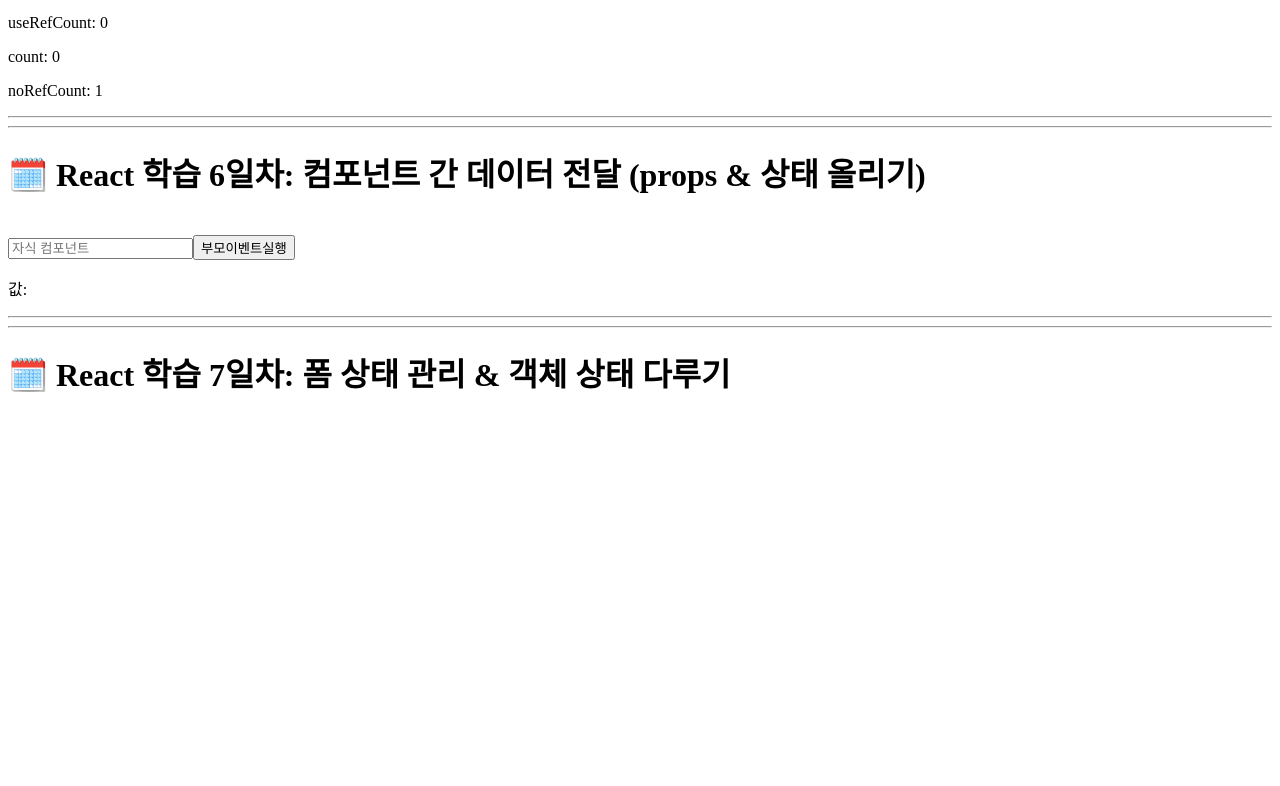
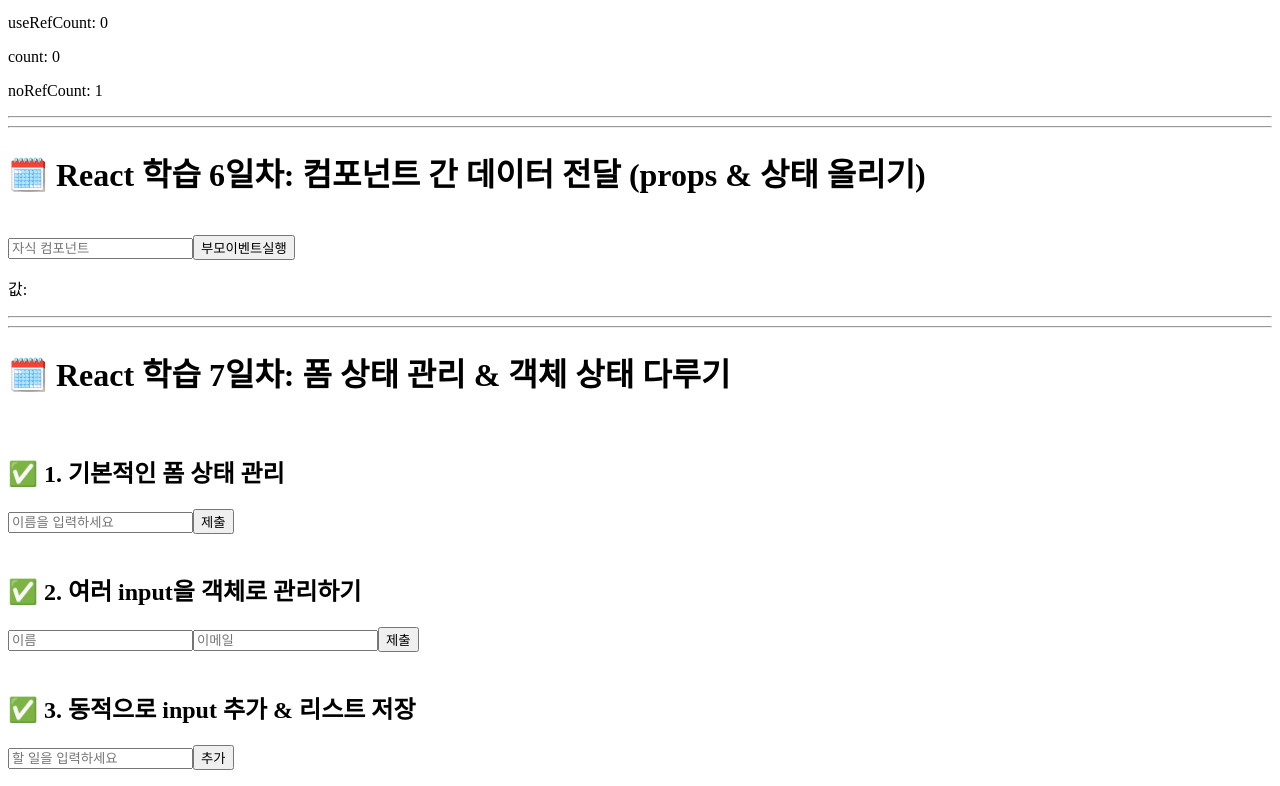
Before and after one commit to kimsigi/react, a React (Vite) app: page / in a window 1280 px wide. Shown: the part 1486-2272 px from the top of the page. Before the commit the page ends 1903 px from the top, so only its background shows below. Built offline with nearby package versions, Linux system fonts and the light colour scheme.

Commit message:
day7 commit

```diff
--- a/src/components/day7/Day7App.tsx
+++ b/src/components/day7/Day7App.tsx
@@ -1,7 +1,20 @@
+import MultiForm from "./MultiForm";
+import SimpleForm from "./SimpleForm";
+import TodoForm from "./TodoForm";
+
 export default function Day7App() {
     return (
         <>
             <h1>🗓️ React 학습 7일차: 폼 상태 관리 & 객체 상태 다루기</h1>
+            <br />
+            <h2>✅ 1. 기본적인 폼 상태 관리</h2>
+            <SimpleForm />
+            <br />
+            <h2>✅ 2. 여러 input을 객체로 관리하기</h2>
+            <MultiForm />
+            <br />
+            <h2>✅ 3. 동적으로 input 추가 & 리스트 저장</h2>
+            <TodoForm />
         </>
     )
 }
--- /dev/null
+++ b/src/components/day7/MultiForm.tsx
@@ -0,0 +1,29 @@
+import { useState } from "react";
+
+export default function MultiForm() {
+    const [form, setForm] = useState({
+        name: '',
+        email: '',
+    });
+
+    const handlerChange = (e) => {
+        const { name, value } = e.target;
+        setForm((prev) => ({
+            ...prev,
+            [name]: value
+        }));
+    };
+
+    const handlerSubmit = (e: React.FormEvent<HTMLFormElement>) => {
+        e.preventDefault();
+        alert(`이름: ${form.name}, 이메일: ${form.email}`);
+    };
+
+    return (
+        <form onSubmit={handlerSubmit}>
+            <input type="text" name="name" value={form.name} onChange={handlerChange}  placeholder="이름" />
+            <input type="text" name="email" value={form.email} onChange={handlerChange} placeholder="이메일" />
+            <button type="submit">제출</button>
+        </form>
+    );
+}
--- /dev/null
+++ b/src/components/day7/SimpleForm.tsx
@@ -0,0 +1,19 @@
+import { useState } from "react";
+
+export default function SimpleForm() {
+    const [name, setName] = useState('');
+    const handlerSubmit = (e: React.FormEvent<HTMLFormElement>) => {
+        e.preventDefault();
+        alert(`이름: ${name}`);
+    }
+    return (
+        <form onSubmit={handlerSubmit}>
+            <input  type="text"
+                    value={name}
+                    onChange= {(e) => setName(e.target.value)}
+                    placeholder="이름을 입력하세요"
+            />
+            <button type="submit">제출</button>
+        </form>
+    );
+}
--- /dev/null
+++ b/src/components/day7/TodoForm.tsx
@@ -0,0 +1,34 @@
+import { useState } from "react";
+
+export default function TodoForm() {
+    const [todo, setTodo] = useState('');
+    const [list, setList] = useState([]);
+
+    const handleSubmit = (e) => {
+        e.preventDefault();
+        if ( todo.trim() === '' ) {
+            alert('할 일을 입력하세요');
+            return;
+        }
+        console.log(todo, list);
+        setList([...list, todo]);
+        setTodo('');
+    }
+
+    return (
+        <div>
+            <form onSubmit={handleSubmit}>
+                <input type="text" value={todo} onChange={(e) => setTodo(e.target.value)} placeholder="할 일을 입력하세요" />
+                <button type="submit">추가</button>
+            </form>
+
+            <ul>
+                {list.map((item, index) => (
+                    <li key={index}>
+                        {item}
+                    </li>
+                ))}
+            </ul>
+        </div>
+    );
+}
```
